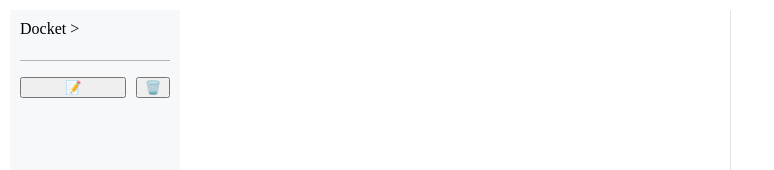
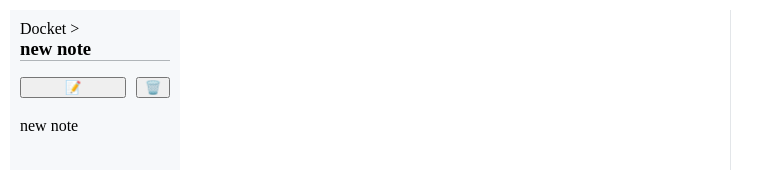
Before and after one commit to LordExodius/docket, a browser extension: page dist/index.html in a window 1280 px wide. Shown: the top 170 px of the page, without its empty margins (0-774 px from the left). Drawn offline with Linux system fonts and the light colour scheme.

Commit message:
use `bundle.js` instead of `bundle.min.js` in `index.html`

```diff
--- a/dist/index.html
+++ b/dist/index.html
@@ -24,6 +24,6 @@
         <div class="verticalLine"></div>
         <div id="mdRender" class="bodyText"></div>
     </div>
-    <script src="bundle.min.js"></script>
+    <script src="bundle.js"></script>
 </body>
 </html>
```
